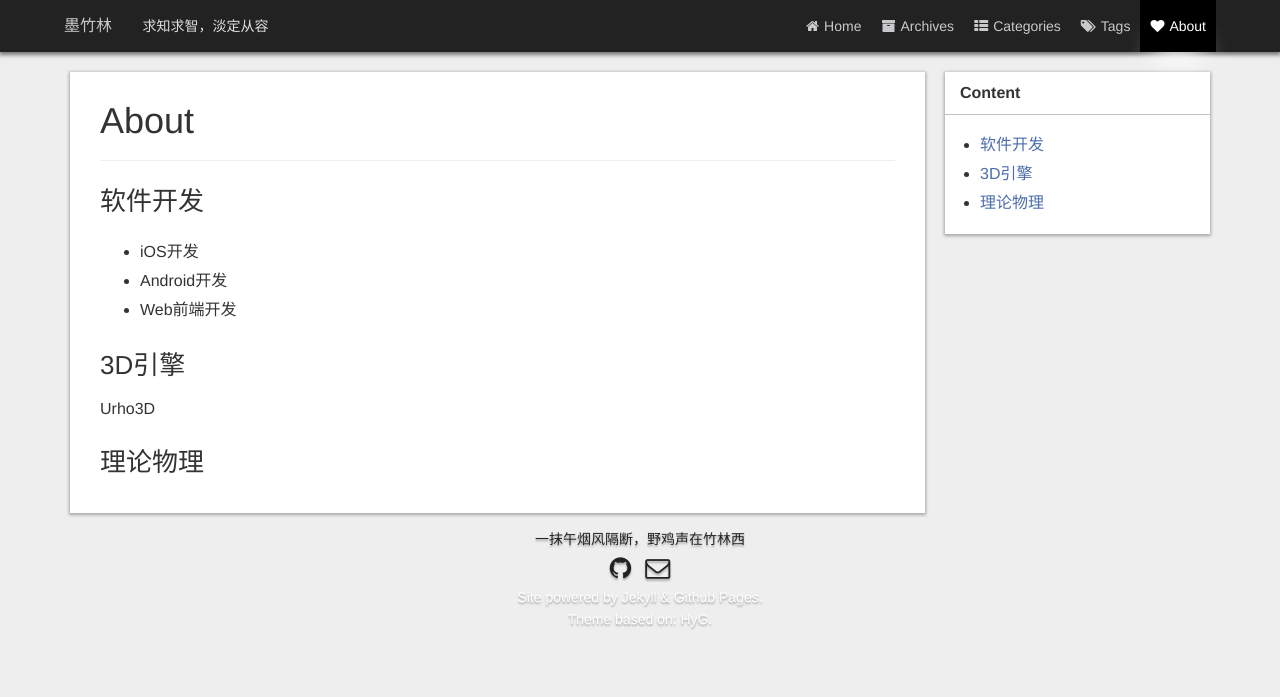
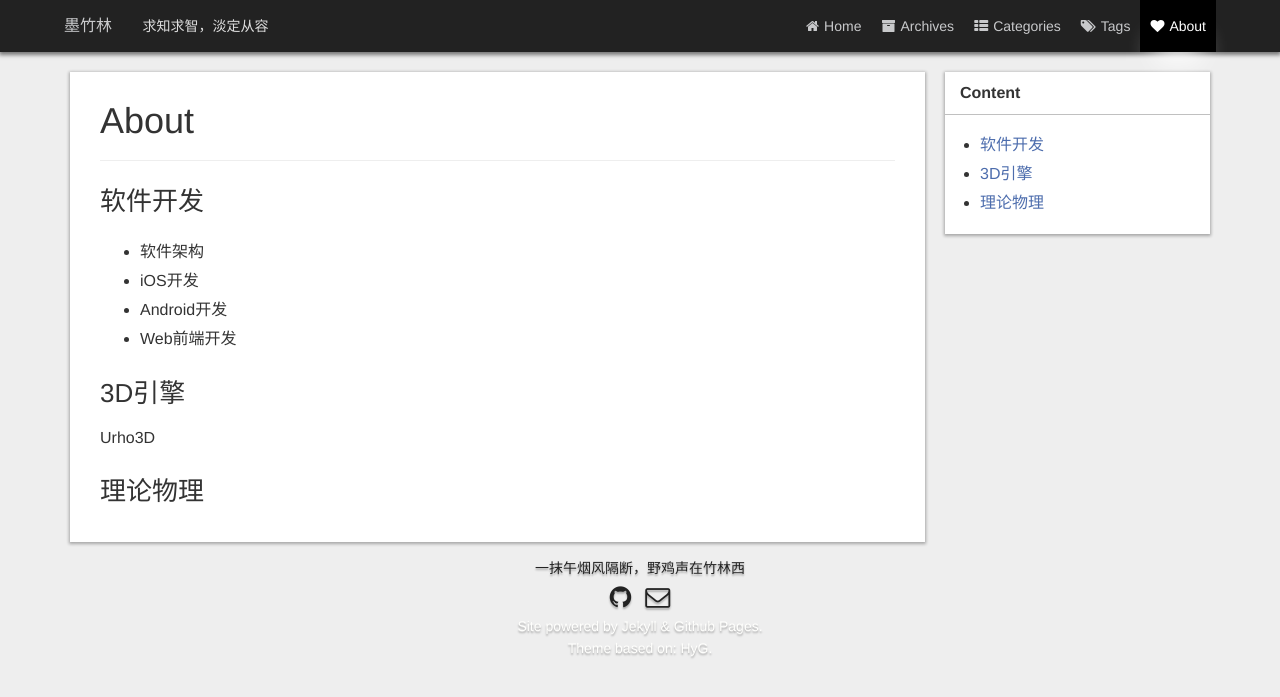
Before and after one commit to pyericz/blog, a Jekyll site: the page built from page/3about.md, in a window 1280 px wide. Shown: the top 697 px of the page. Built offline with Jekyll 4.4.1, drawn with Linux system fonts in a browser that asks for light colours; comment, search, counter and statistics services are not loaded.

Commit message:
update about

```diff
--- a/page/3about.md
+++ b/page/3about.md
@@ -8,6 +8,7 @@ icon: heart
 {:toc}
 
 ### 软件开发
+- 软件架构
 - iOS开发
 - Android开发
 - Web前端开发
```
